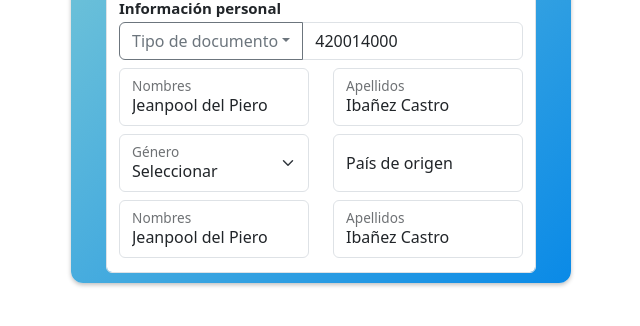
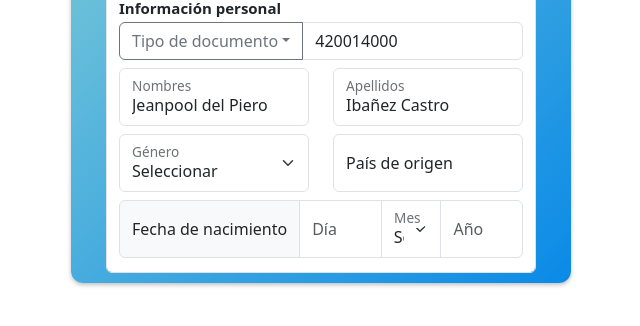
Before and after one commit to ClinicasUpao/FrontEnd, a plain HTML site: page registro/registro-medico.html in a window 1280 px wide. Shown: the part 340-666 px from the top of the page, without its empty margins (11-651 px from the left). Drawn offline with nearby package versions, Linux system fonts and the light colour scheme; files whose address does not match are found by name.

Commit message:
Avance 5: Interfaz de formulario de registro (85) - Se mejoró el formato.

```diff
--- a/registro/registro-medico.html
+++ b/registro/registro-medico.html
@@ -56,7 +56,7 @@
                 <div class="row mb-2">
                     <div class="col">
                         <div class="form-floating">
-                            <select class="form-select" id="floatingSelect" aria-label="Floating label select example">
+                            <select class="form-select form-select-" id="floatingSelect" aria-label="Floating label select example">
                               <option selected>Seleccionar</option>
                               <option value="1">Masculino</option>
                               <option value="2">Femenino</option>
@@ -80,16 +80,28 @@
                 </div>
                 <div class="row mb-2">
                     <div class="col">
-                        <form class="form-floating">
-                            <input type="text" class="form-control" id="floatingInputValue" placeholder="Jeanpool del Piero" value="Jeanpool del Piero">
-                            <label for="floatingInputValue">Nombres</label>
-                        </form>
-                    </div>
-                    <div class="col">
-                        <form class="form-floating">
-                            <input type="text" class="form-control" id="floatingInputValue" placeholder="Ibañez Castro" value="Ibañez Castro">
-                            <label for="floatingInputValue">Apellidos</label>
-                        </form>
+                        <div class="input-group">
+                            <span class="input-group-text">Fecha de nacimiento</span>
+                            <input type="number" aria-label="First name" class="form-control" placeholder="Día"><div class="form-floating">
+                                <select class="form-select form-select-" id="floatingSelect" aria-label="Floating label select example">
+                                  <option selected>Seleccionar</option>
+                                  <option value="1">Enero</option>
+                                  <option value="2">Febrero</option>
+                                  <option value="3">Marzo</option>
+                                  <option value="4">Abril</option>
+                                  <option value="5">Mayo</option>
+                                  <option value="6">Junio</option>
+                                  <option value="7">Julio</option>
+                                  <option value="8">Agosto</option>
+                                  <option value="9">Septiembre</option>
+                                  <option value="10">Octubre</option>
+                                  <option value="11">Noviembre</option>
+                                  <option value="12">Diciembre</option>
+                                </select>
+                                <label for="floatingSelect">Mes</label>
+                            </div>
+                            <input type="number" aria-label="Last name" class="form-control"  placeholder="Año">
+                        </div>
                     </div>
                 </div>
             </div>
```
Also changed, not shown: 1 other file.
